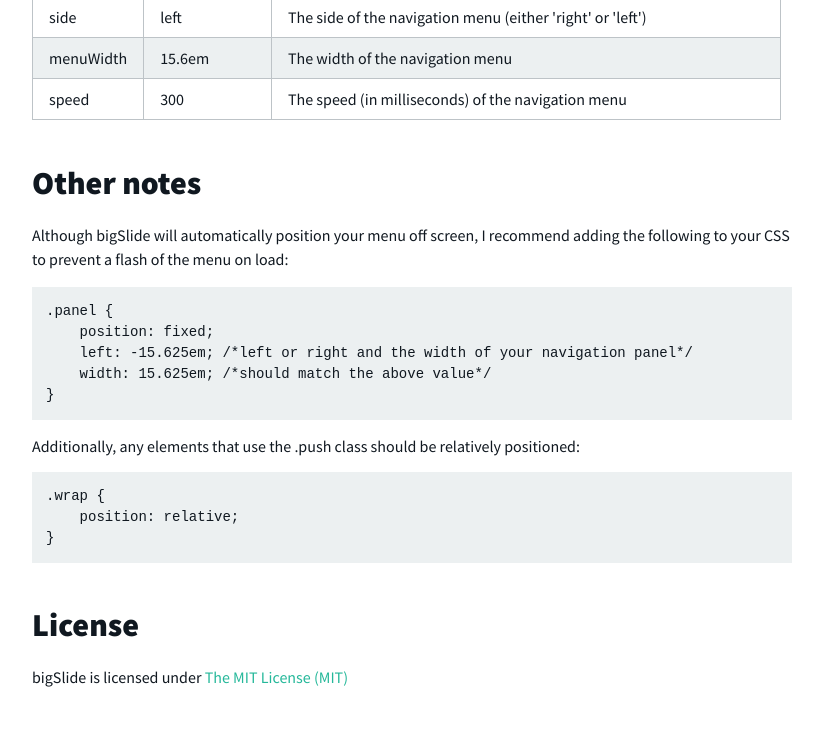
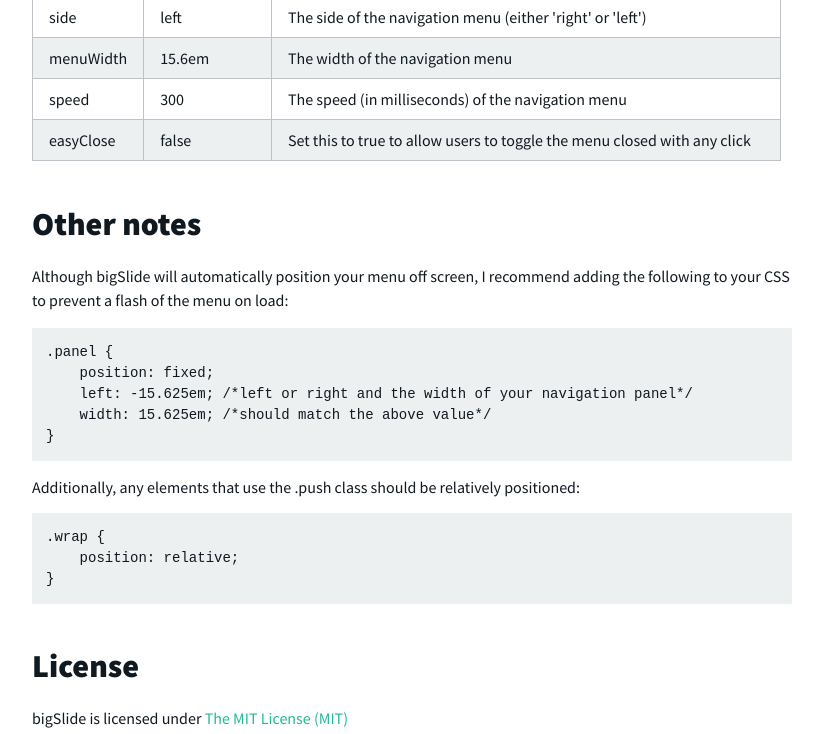
Before and after one commit to ascott1/bigSlide.js, a plain HTML site: page index.html in a window 1280 px wide. Shown: the part 1504-2238 px from the top of the page, without its empty margins (228-1051 px from the left). Drawn offline with Linux system fonts and the light colour scheme.

Commit message:
add easyClose documentation

```diff
--- a/index.html
+++ b/index.html
@@ -108,12 +108,17 @@
                 <td>menuWidth</td>
                 <td>15.6em</td>
                 <td>The width of the navigation menu</td>
-                </tr>
+            </tr>
             <tr>
                 <td>speed</td>
                 <td>300</td>
                 <td>The speed (in milliseconds) of the navigation menu</td>
-                </tr>
+            </tr>
+             <tr>
+                <td>easyClose</td>
+                <td>false</td>
+                <td>Set this to true to allow users to toggle the menu closed with any click</td>
+            </tr>
         </tbody>
         </table>
 
--- a/js/bigSlide.js
+++ b/js/bigSlide.js
@@ -1,4 +1,4 @@
-/*! bigSlide - v0.6.0 - 2015-02-11
+/*! bigSlide - v0.7.0 - 2015-02-12
 * http://ascott1.github.io/bigSlide.js/
 * Copyright (c) 2015 Adam D. Scott; Licensed MIT */
 (function($) {
@@ -15,7 +15,8 @@
       'side': 'left',
       'menuWidth': '15.625em',
       'speed': '300',
-      'state': 'closed'
+      'state': 'closed',
+      'easyClose': false
     }, options);
 
     // store the menu's state in the model
@@ -30,7 +31,6 @@
       },
       // update the menu's state
       changeState: function(){
-        //model.state === 'closed' ? model.state = 'open' : model.state = 'closed';
         if (model.state === 'closed') {
           model.state = 'open'
         } else {
@@ -56,10 +56,18 @@
           'position': 'fixed',
           'top': '0',
           'bottom': '0',
-          'settings.side': '-' + settings.menuWidth,
-          'width': settings.menuWidth,
           'height': '100%'
         };
+
+        // manually add the settings values
+        positionOffScreen[settings.side] = '-' + settings.menuWidth;
+        positionOffScreen.width = settings.menuWidth;
+
+        // add the css values to position things offscreen
+        if (settings.state === 'closed') {
+          this.$menu.css(positionOffScreen);
+          this.$push.css(settings.side, '0');
+        }
 
         // css for the sliding animation
         var animateSlide = {
@@ -70,9 +78,7 @@
           'transition': settings.side + ' ' + settings.speed + 'ms ease'
         };
 
-        // add the css values to the menu and 'push' class
-        this.$menu.css(positionOffScreen);
-        this.$push.css(settings.side, '0');
+        // add the animation css
         this.$menu.css(animateSlide);
         this.$push.css(animateSlide);
 
@@ -85,6 +91,15 @@
             view.toggleOpen();
           }
         });
+
+        // this makes my eyes blead, but adding it back in as it's a highly requested feature
+        if (settings.easyClose) {
+          $('body').on('click.bigSlide', function(e) {
+           if (!$(e.target).parents().andSelf().is(menuLink) && controller.getState() === 'open')  {
+             view.toggleClose();
+           }
+          });
+        }
       },
 
       // toggle the menu open
```
